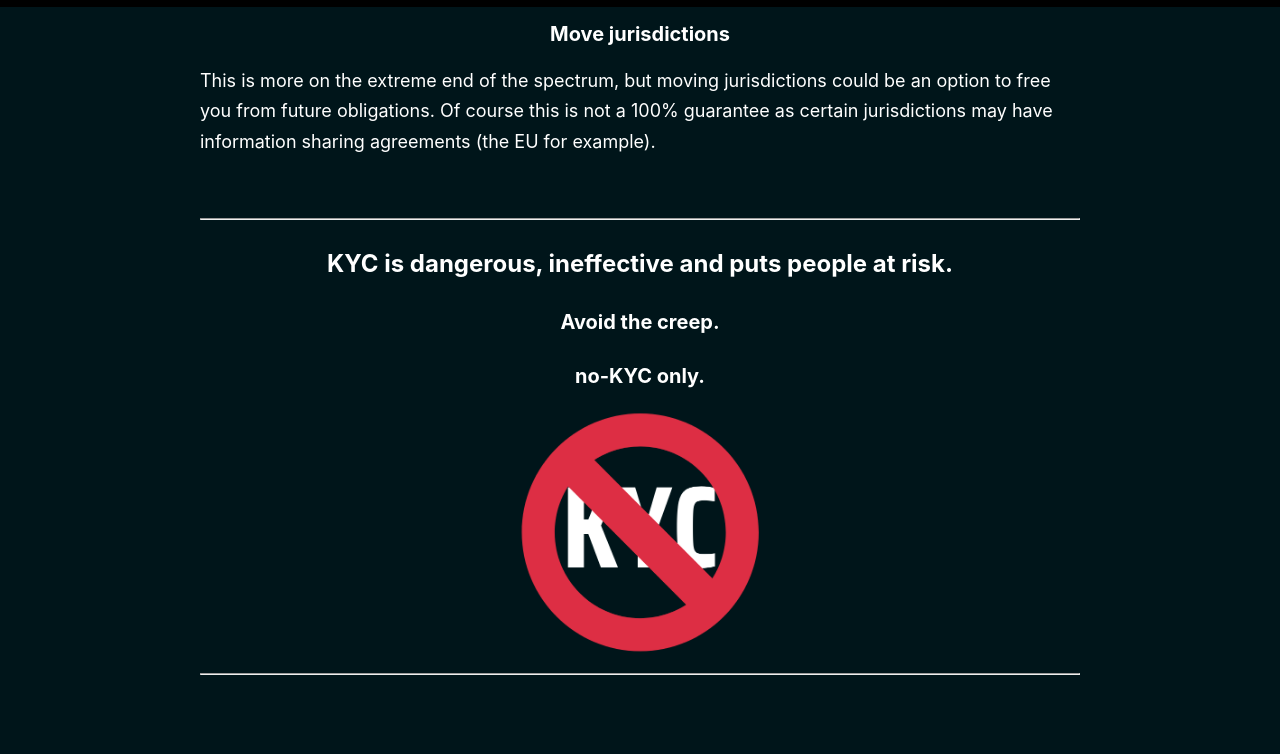
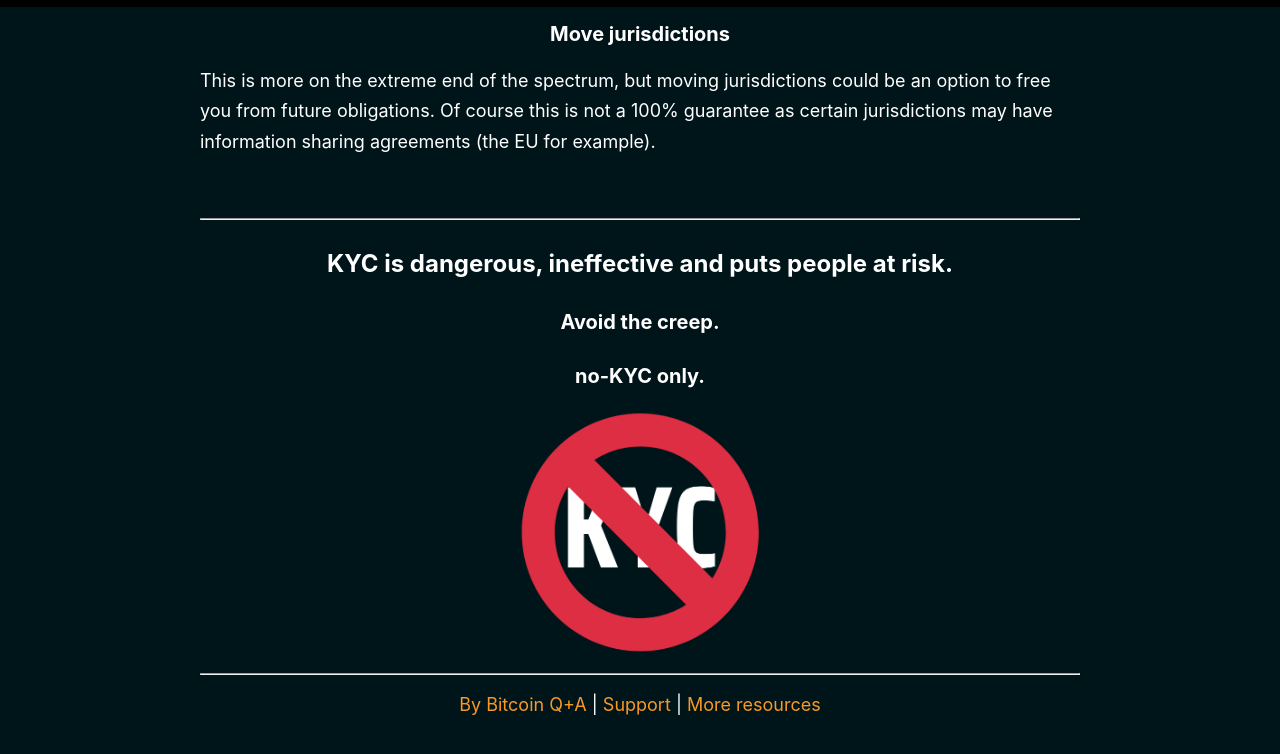
Before and after one commit to BitcoinQnA/noKYConly, a Jekyll site: the page built from _pages/home.md, in a window 1280 px wide and 900 px high, scrolled down 5217 px. Shown: the top 754 px of the window. Built offline with Jekyll 4.4.1, drawn with Linux system fonts in a browser that asks for light colours.

Commit message:
Update home.md

```diff
--- a/_pages/home.md
+++ b/_pages/home.md
@@ -154,3 +154,10 @@ This is more on the extreme end of the spectrum, but moving jurisdictions could
 <img src="https://raw.githubusercontent.com/BitcoinQnA/noKYConly/master/images/logo%20dark.png" class=responsive width="250" height="250" maxheight="250">
 
 ***
+
+<p align="center">
+  <a href="https://twitter.com/BitcoinQ_A">By Bitcoin Q+A</a> |
+  <a href="https://bqa.duckdns.org:20486/apps/96ZvtoJQr9bz5QyeDoUfhkmNTLZ/pos">Support</a> |
+  <a href="https://bitcoiner.guide">More resources</a>
+  <br><br>
+</p>
```
